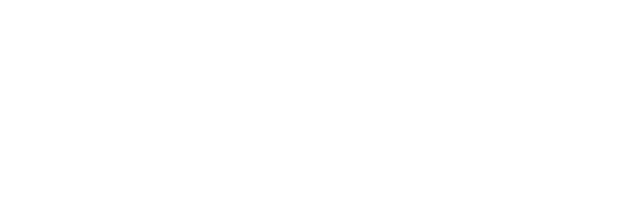
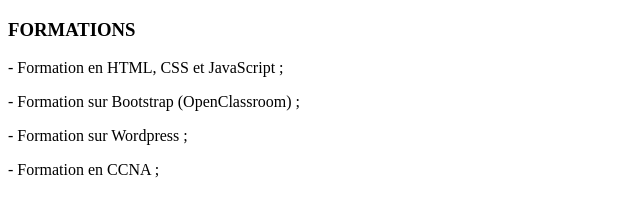
Before and after one commit to AZOKRI/git-mon-cv, a plain HTML site: page index.html in a window 1280 px wide. Shown: the whole page, without its empty margins (0-640 px from the left). Drawn offline with Linux system fonts and the light colour scheme.

Commit message:
mise en place de la section formations

```diff
--- a/index.html
+++ b/index.html
@@ -1,12 +1,20 @@
 <!DOCTYPE html>
 <html lang="fr">
+
 <head>
     <meta charset="UTF-8">
     <meta http-equiv="X-UA-Compatible" content="IE=edge">
     <meta name="viewport" content="width=device-width, initial-scale=1.0">
     <title>Document</title>
 </head>
+
 <body>
+    <div class="formations">
+        <h3>FORMATIONS</h3>
+        <p>- Formation en HTML, CSS et JavaScript ;</p>
+        <p>- Formation sur Bootstrap (OpenClassroom) ;</p>
+        <p>- Formation sur Wordpress ;</p>
+        <p>- Formation en CCNA ;</p>
+</body>
 
-</body>
 </html>
```
